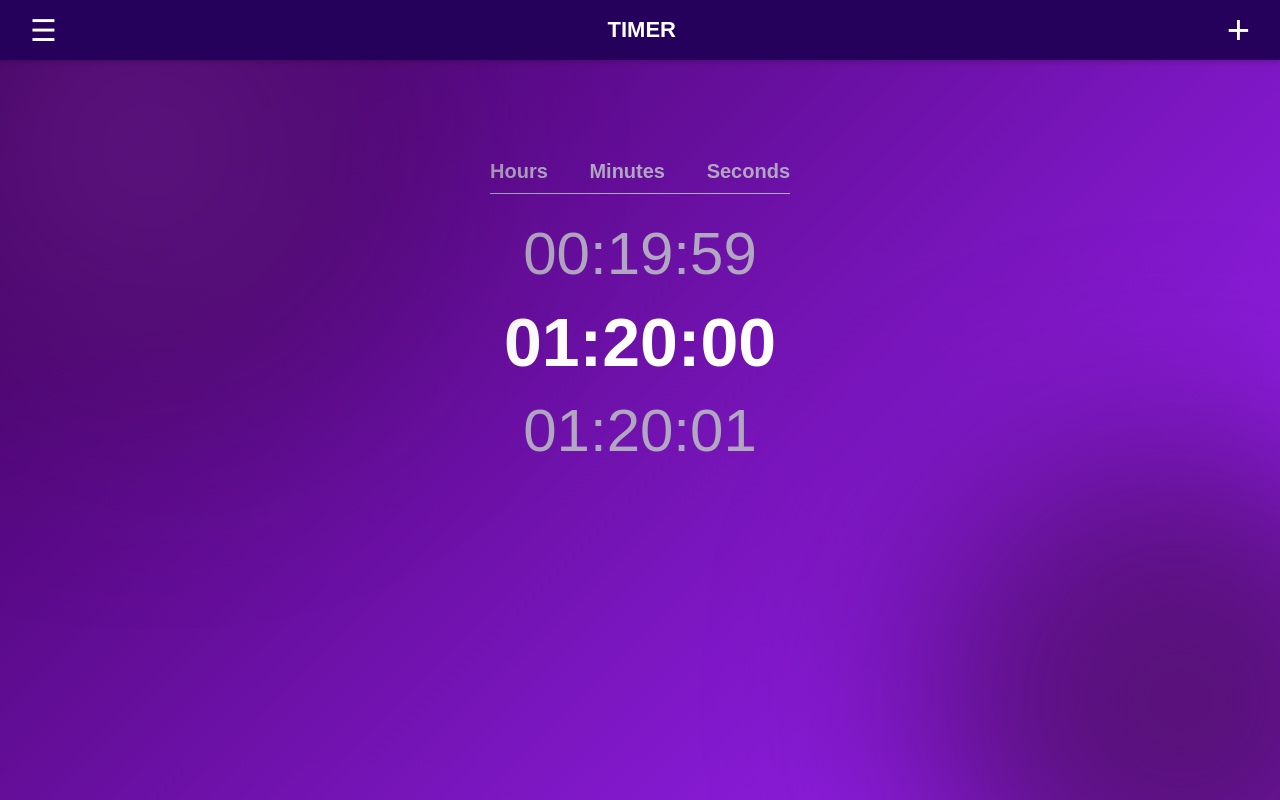
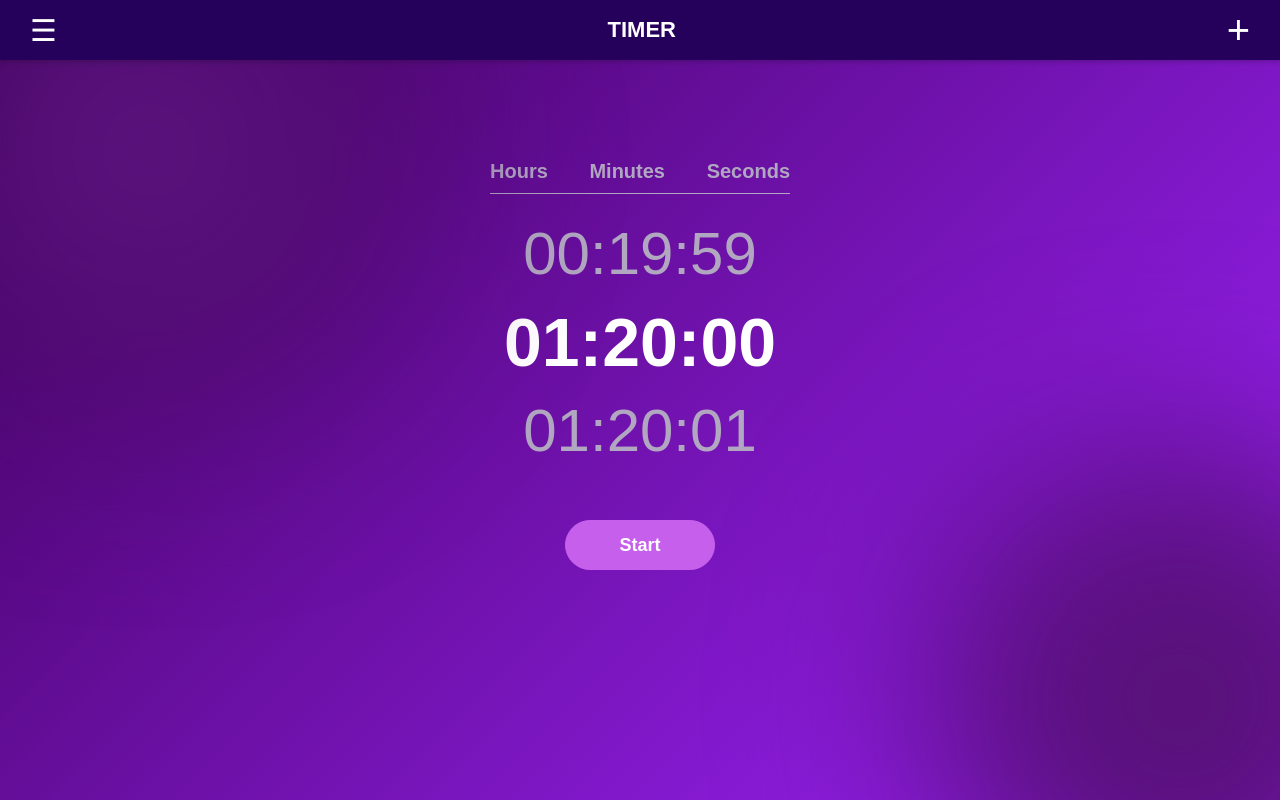
Before and after one commit to adeenazara2002/React-Timer-App, a React (Create React App) app: page / in a window 1280 px wide. Built offline with nearby package versions, Linux system fonts and the light colour scheme.

Commit message:
Timer App

```diff
--- a/src/Components/TimeScreen.css
+++ b/src/Components/TimeScreen.css
@@ -55,3 +55,17 @@
   color: white;
   margin: 5px 0;
 }
+
+.btnDiv{
+    margin-top: 50px;
+}
+.startBtn{
+    border: 1px solid #C660EC;
+    background-color: #C660EC;
+    border-radius: 40px;
+    color: #fff;
+    font-weight: bold;
+    font-size: 18px;
+    height: 50px;
+    width: 150px;
+}
--- a/src/Components/TimerScreen.js
+++ b/src/Components/TimerScreen.js
@@ -17,6 +17,13 @@ const TimerScreen = () => {
         <div className="timerCurrent">01:20:00</div>
         <div className="timerNext">01:20:01</div>
       </div>
+
+      {/* Button */}
+
+ <div class='btnDiv'>  <button class='startBtn'>
+        Start
+      </button></div>
+
     </div>
   );
 };
```
